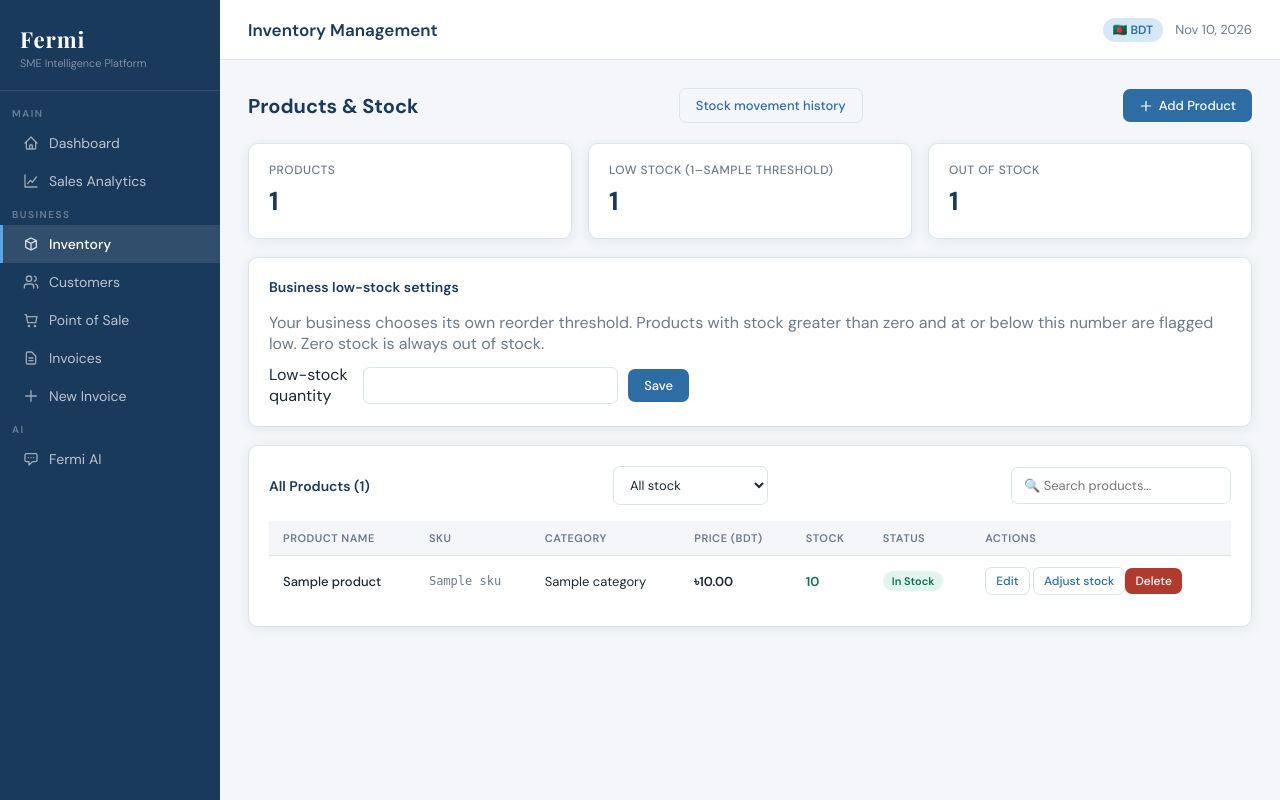
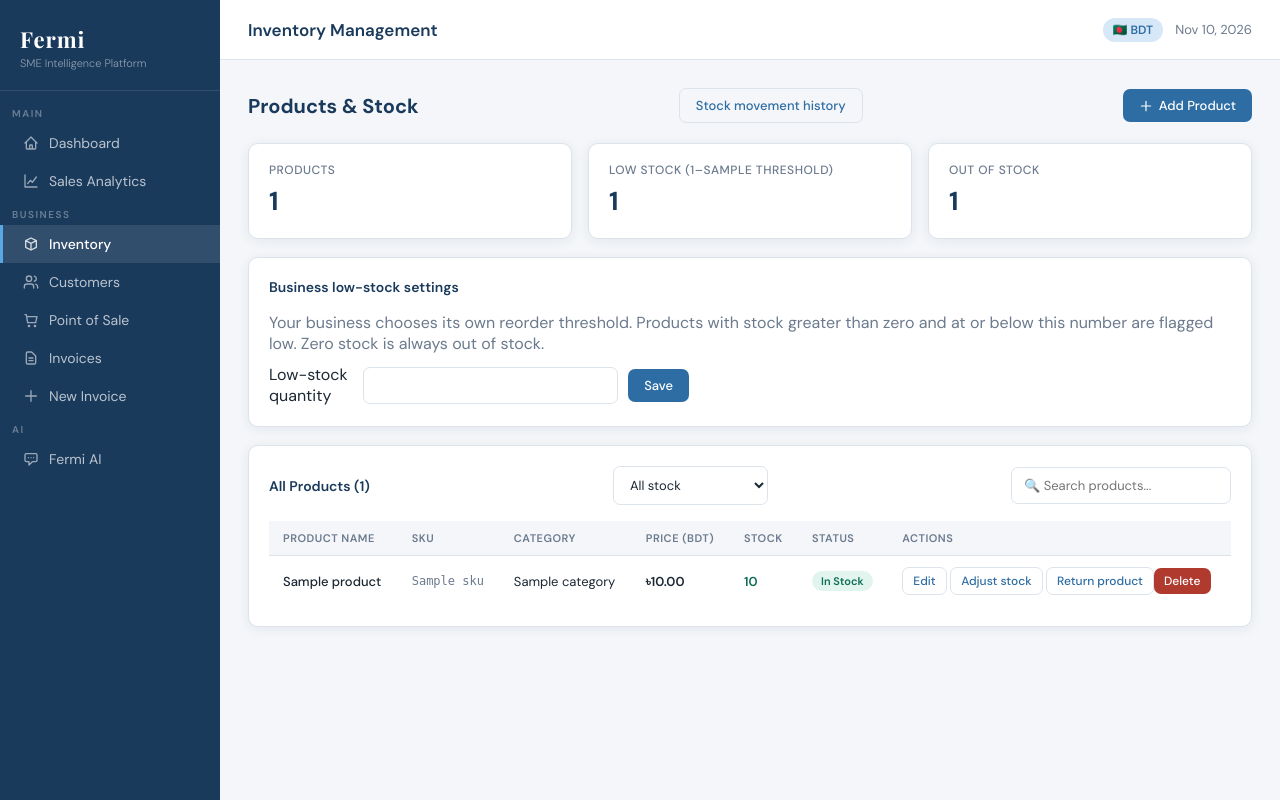
Before and after one commit to tarifuli/Fermi, a Flask app: template templates/products.html in a window 1280 px wide. Run offline with Flask 3, Linux system fonts and the light colour scheme; the template is opened without the code that fills it: most values are stand-ins (such as "Sample title", 1, 10 or a date in 2020).

Commit message:
Add return product action and quantity entry to inventory dashboard

```diff
--- a/templates/products.html
+++ b/templates/products.html
@@ -52,7 +52,7 @@
           <td><span class="badge {% if p.stock <= threshold or p.stock == 0 %}badge-low{% else %}badge-ok{% endif %}">{% if p.stock == 0 %}Out of Stock{% elif p.stock <= threshold %}Low Stock{% else %}In Stock{% endif %}</span></td>
           <td>
             <button class="btn btn-ghost btn-sm" onclick='openEdit({{ p | tojson }})'>Edit</button>
-            <button class="btn btn-ghost btn-sm" onclick='openAdjustment({{ p.id }}, {{ p.name|tojson }}, {{ p.stock }})'>Adjust stock</button><button class="btn btn-danger btn-sm" onclick="deleteProduct({{ p.id }}, this)">Delete</button>
+            <button class="btn btn-ghost btn-sm" onclick='openAdjustment({{ p.id }}, {{ p.name|tojson }}, {{ p.stock }})'>Adjust stock</button> <button class="btn btn-ghost btn-sm" onclick='openReturn({{ p.id }}, {{ p.name|tojson }}, {{ p.stock }})'>Return product</button><button class="btn btn-danger btn-sm" onclick="deleteProduct({{ p.id }}, this)">Delete</button>
           </td>
         </tr>
         {% else %}
@@ -63,6 +63,14 @@
   </div>
 </div>
 
+<div class="modal-overlay" id="returnModal"><div class="modal">
+<div class="modal-header"><span class="modal-title">Return product to inventory</span><button class="modal-close" onclick="closeModal('returnModal')">×</button></div>
+<p id="returnProductLabel" style="margin-bottom:12px"></p><input type="hidden" id="returnProductId">
+<label class="form-label" for="returnQuantity">Quantity returned</label><input id="returnQuantity" class="form-control" type="number" min="1" max="100000" step="1" value="1">
+<label class="form-label" for="returnReason" style="margin-top:12px">Return reason (optional)</label><input id="returnReason" class="form-control" maxlength="500" placeholder="e.g. Customer returned unused item">
+<p style="font-size:12px;color:var(--muted);margin:12px 0">Returned quantity is added to sellable stock and recorded in stock movement history. This does not issue a refund or change the original invoice.</p>
+<button class="btn btn-primary" id="returnSubmit" onclick="saveReturn()">Add returned stock</button>
+</div></div>
 <div class="modal-overlay" id="adjustModal"><div class="modal"><div class="modal-header"><span class="modal-title">Adjust stock</span><button class="modal-close" onclick="closeModal('adjustModal')">×</button></div><p id="adjustProductLabel" style="margin-bottom:12px"></p><input type="hidden" id="adjustProductId"><label class="form-label" for="adjustDelta">Stock change (+ to restock, − to reduce)</label><input id="adjustDelta" class="form-control" type="number" step="1" min="-100000" max="100000"><label class="form-label" for="adjustReason">Reason (shown in history)</label><input id="adjustReason" class="form-control" maxlength="500" placeholder="e.g. New shipment, damaged stock"><p style="font-size:12px;color:var(--muted);margin:12px 0">Cannot reduce stock below zero.</p><button id="adjustSubmit" class="btn btn-primary" onclick="saveAdjustment()">Apply adjustment</button></div></div><!-- Add Modal -->
 <div class="modal-overlay" id="addModal">
   <div class="modal">
@@ -170,6 +178,25 @@ function filterTable() {
   row.hidden=!(row.dataset.search.includes(q)&&(f==='all'||(f==='low'&&n>0&&n<=Number(row.dataset.threshold))||(f==='out'&&n===0)||(f==='ok'&&n>Number(row.dataset.threshold))));
  });
 }
+function openReturn(id,name,stock){
+ document.getElementById('returnProductId').value=id;
+ document.getElementById('returnProductLabel').textContent=name+' · Current stock: '+stock;
+ document.getElementById('returnQuantity').value=1;
+ document.getElementById('returnReason').value='';
+ openModal('returnModal');
+}
+async function saveReturn(){
+ const id=document.getElementById('returnProductId').value;
+ const quantity=Number(document.getElementById('returnQuantity').value);
+ if(!Number.isInteger(quantity)||quantity<1||quantity>100000)return showAlert('Enter a positive whole-number quantity.','error');
+ const btn=document.getElementById('returnSubmit');btn.disabled=true;
+ try{
+  const response=await fetch('/products/return/'+id,{method:'POST',headers:{'Content-Type':'application/json'},body:JSON.stringify({quantity,reason:document.getElementById('returnReason').value})});
+  const result=await response.json();
+  if(!response.ok||!result.success)throw Error(result.error||'Return could not be recorded');
+  location.reload();
+ }catch(error){showAlert(error.message,'error');btn.disabled=false}
+}
 function openAdjustment(id,name,stock){
  document.getElementById('adjustProductId').value=id;
  document.getElementById('adjustProductLabel').textContent=name+' · Current stock: '+stock;
```
